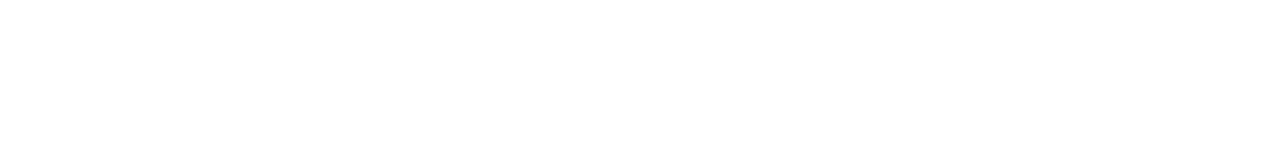
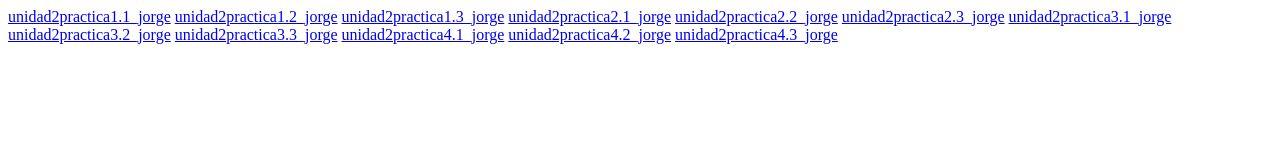
Before and after one commit to jorgealva23/trabajos-unidad-2, a plain HTML site: page index.html in a window 1280 px wide. Drawn offline with Linux system fonts and the light colour scheme.

Commit message:
unidad2practica1.1_jorge

```diff
--- a/index.html
+++ b/index.html
@@ -6,17 +6,17 @@
     <title>Document</title>
 </head>
 <body>
-    <a href="unidad2practica1.1_jorge.html"></a>
-    <a href="unidad2practica1.2_jorge.html"></a>
-    <a href="unidad2practica1.3_jorge.html"></a>
-    <a href="unidad2practica2.1_jorge.html"></a>
-    <a href="unidad2practica2.2_jorge.html"></a>
-    <a href="unidad2practica2.3_jorge.html"></a>
-    <a href="unidad2practica3.1_jorge.html"></a>
-    <a href="unidad2practica3.2_jorge.html"></a>
-    <a href="unidad2practica3.3_jorge.html"></a>
-    <a href="unidad2practica4.1_jorge.html"></a>
-    <a href="unidad2practica4.2_jorge.html"></a>
-    <a href="unidad2practica4.3_jorge.html"></a>
+    <a href="unidad2practica1.1_jorge.html">unidad2practica1.1_jorge</a>
+    <a href="unidad2practica1.2_jorge.html">unidad2practica1.2_jorge</a>
+    <a href="unidad2practica1.3_jorge.html">unidad2practica1.3_jorge</a>
+    <a href="unidad2practica2.1_jorge.html">unidad2practica2.1_jorge</a>
+    <a href="unidad2practica2.2_jorge.html">unidad2practica2.2_jorge</a>
+    <a href="unidad2practica2.3_jorge.html">unidad2practica2.3_jorge</a>
+    <a href="unidad2practica3.1_jorge.html">unidad2practica3.1_jorge</a>
+    <a href="unidad2practica3.2_jorge.html">unidad2practica3.2_jorge</a>
+    <a href="unidad2practica3.3_jorge.html">unidad2practica3.3_jorge</a>
+    <a href="unidad2practica4.1_jorge.html">unidad2practica4.1_jorge</a>
+    <a href="unidad2practica4.2_jorge.html">unidad2practica4.2_jorge</a>
+    <a href="unidad2practica4.3_jorge.html">unidad2practica4.3_jorge</a>
 </body>
 </html>
```
Also changed, not shown: 1 other file.
